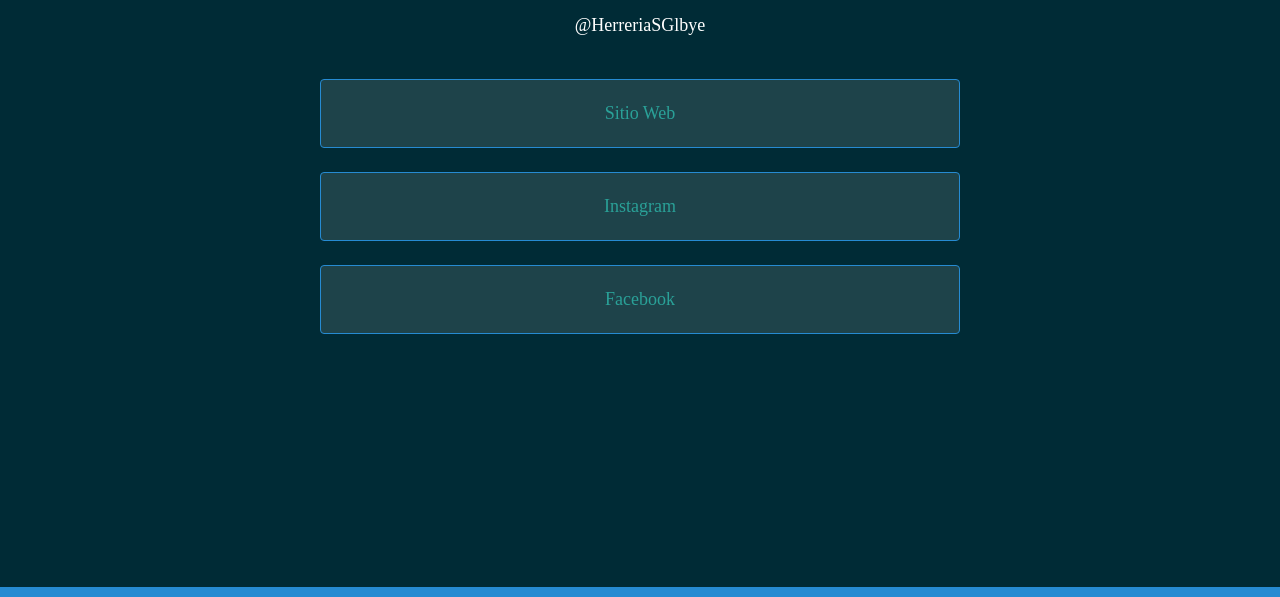
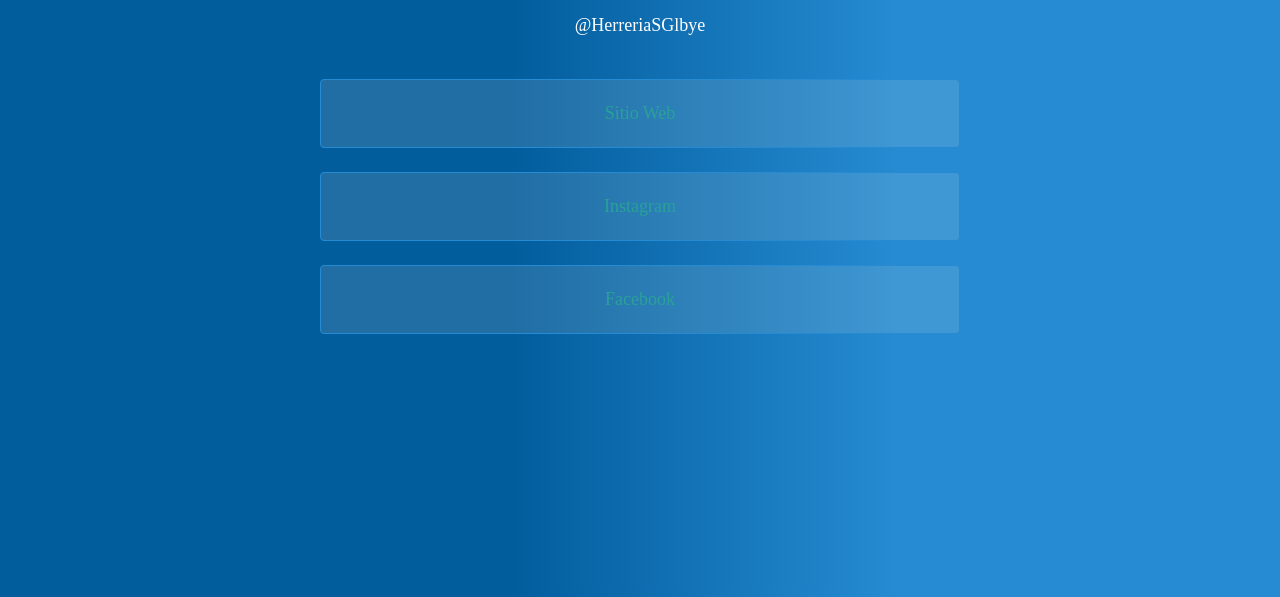
Before and after one commit to Frangia22/Links-Manager, a plain HTML site: page index.html in a window 1280 px wide. Shown: the part 149-746 px from the top of the page. Drawn offline with nearby package versions, Linux system fonts and the light colour scheme; a web font is replaced by a local one.

Commit message:
Cambios en el estilo

```diff
--- a/index.html
+++ b/index.html
@@ -10,7 +10,7 @@
           body, .footer {
             font-family: 'Langar', serif;
             font-size: 18px;
-            background: -moz-linear-gradient(0deg, rgba(2,93,157,1) 40%, rgba(38,139,210,1) 70%);
+            background: -webkit-linear-gradient(0deg, rgba(2,93,157,1) 40%, rgba(38,139,210,1) 70%);
           }
           .card:hover, .card-text:hover {
             background-color: #268bd2;
```
